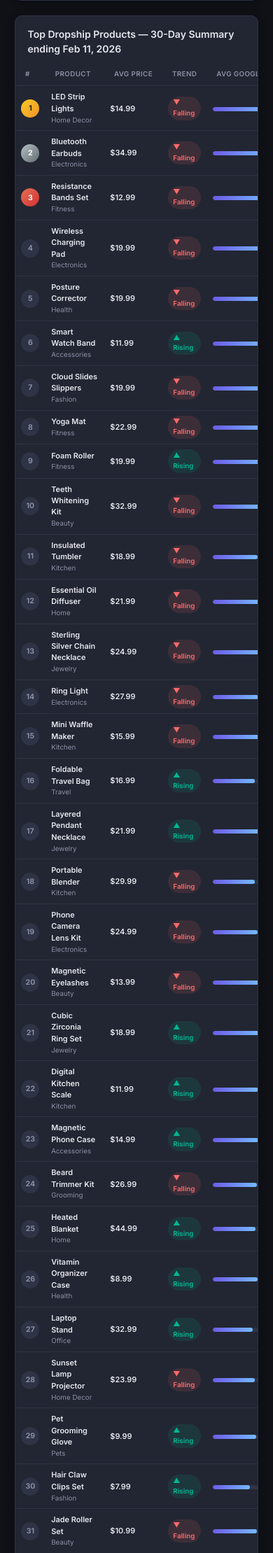
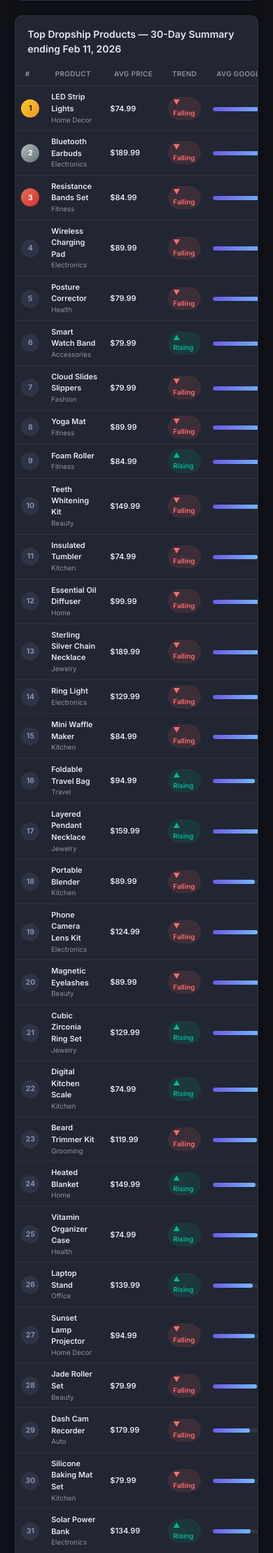
Before and after one commit to Windfell42/dropshiptrends, a PHP site: page / in a window 390 px wide. Shown: the part 1681-3900 px from the top of the page at 70% size. Run offline with PHP 8.4, Linux system fonts and the light colour scheme.

Commit message:
Filter products to avg price > $69.99 and < $400.00
- Updated product prices to realistic higher values ($74.99–$249.99)
- Added price filter in getTopProducts to exclude items outside the
  $69.99–$400.00 range (5 products excluded: Pet Grooming Glove,
  Reusable Water Bottle, Electric Lighter, Magnetic Phone Case,
  Hair Claw Clips Set)
- Top 50 limit still applies after filtering

https://claude.ai/code/session_01EBWCK83FWoNQuSvKpUxbcb

```diff
--- a/src/TrendDataProvider.php
+++ b/src/TrendDataProvider.php
@@ -14,60 +14,60 @@ class TrendDataProvider
 {
     /** Product catalog: name, category, base popularity, seasonality peak month (1-12), avg price */
     private const PRODUCTS = [
-        ['name' => 'Portable Blender',            'cat' => 'Kitchen',       'base' => 82, 'peak' => 6,  'price' => 29.99],
-        ['name' => 'LED Strip Lights',             'cat' => 'Home Decor',   'base' => 90, 'peak' => 12, 'price' => 14.99],
-        ['name' => 'Posture Corrector',            'cat' => 'Health',       'base' => 75, 'peak' => 1,  'price' => 19.99],
-        ['name' => 'Phone Camera Lens Kit',        'cat' => 'Electronics',  'base' => 68, 'peak' => 11, 'price' => 24.99],
-        ['name' => 'Resistance Bands Set',         'cat' => 'Fitness',      'base' => 88, 'peak' => 1,  'price' => 12.99],
-        ['name' => 'Car Phone Mount',              'cat' => 'Auto',         'base' => 72, 'peak' => 7,  'price' => 15.99],
-        ['name' => 'Heated Blanket',               'cat' => 'Home',         'base' => 65, 'peak' => 11, 'price' => 44.99],
-        ['name' => 'Bluetooth Earbuds',            'cat' => 'Electronics',  'base' => 95, 'peak' => 12, 'price' => 34.99],
-        ['name' => 'Pet Grooming Glove',           'cat' => 'Pets',         'base' => 70, 'peak' => 4,  'price' => 9.99],
-        ['name' => 'Ring Light',                   'cat' => 'Electronics',  'base' => 85, 'peak' => 9,  'price' => 27.99],
-        ['name' => 'Yoga Mat',                     'cat' => 'Fitness',      'base' => 80, 'peak' => 1,  'price' => 22.99],
-        ['name' => 'Smart Watch Band',             'cat' => 'Accessories',  'base' => 78, 'peak' => 12, 'price' => 11.99],
-        ['name' => 'Portable Projector',           'cat' => 'Electronics',  'base' => 60, 'peak' => 11, 'price' => 79.99],
-        ['name' => 'Reusable Water Bottle',        'cat' => 'Fitness',      'base' => 76, 'peak' => 6,  'price' => 16.99],
-        ['name' => 'Electric Scalp Massager',      'cat' => 'Health',       'base' => 55, 'peak' => 2,  'price' => 18.99],
-        ['name' => 'Wireless Charging Pad',        'cat' => 'Electronics',  'base' => 83, 'peak' => 12, 'price' => 19.99],
-        ['name' => 'Silicone Kitchen Utensil Set', 'cat' => 'Kitchen',      'base' => 62, 'peak' => 5,  'price' => 21.99],
-        ['name' => 'Neck Fan',                     'cat' => 'Personal',     'base' => 58, 'peak' => 7,  'price' => 17.99],
-        ['name' => 'Sunset Lamp Projector',        'cat' => 'Home Decor',   'base' => 73, 'peak' => 10, 'price' => 23.99],
-        ['name' => 'Mini Waffle Maker',            'cat' => 'Kitchen',      'base' => 69, 'peak' => 3,  'price' => 15.99],
-        ['name' => 'Beard Trimmer Kit',            'cat' => 'Grooming',     'base' => 71, 'peak' => 11, 'price' => 26.99],
-        ['name' => 'Laptop Stand',                 'cat' => 'Office',       'base' => 77, 'peak' => 9,  'price' => 32.99],
-        ['name' => 'Insulated Tumbler',            'cat' => 'Kitchen',      'base' => 86, 'peak' => 6,  'price' => 18.99],
-        ['name' => 'Magnetic Phone Case',          'cat' => 'Accessories',  'base' => 64, 'peak' => 12, 'price' => 14.99],
-        ['name' => 'Ice Roller Face Massager',     'cat' => 'Beauty',       'base' => 59, 'peak' => 7,  'price' => 8.99],
-        ['name' => 'Desk Organizer',               'cat' => 'Office',       'base' => 66, 'peak' => 9,  'price' => 24.99],
-        ['name' => 'Electric Lighter',             'cat' => 'Gadgets',      'base' => 53, 'peak' => 12, 'price' => 12.99],
-        ['name' => 'Cloud Slides Slippers',        'cat' => 'Fashion',      'base' => 81, 'peak' => 3,  'price' => 19.99],
-        ['name' => 'Magnetic Eyelashes',           'cat' => 'Beauty',       'base' => 67, 'peak' => 2,  'price' => 13.99],
-        ['name' => 'Solar Power Bank',             'cat' => 'Electronics',  'base' => 74, 'peak' => 6,  'price' => 29.99],
-        ['name' => 'Acupressure Mat',              'cat' => 'Health',       'base' => 56, 'peak' => 1,  'price' => 27.99],
-        ['name' => 'LED Desk Lamp',                'cat' => 'Office',       'base' => 63, 'peak' => 9,  'price' => 22.99],
-        ['name' => 'Digital Kitchen Scale',        'cat' => 'Kitchen',      'base' => 61, 'peak' => 1,  'price' => 11.99],
-        ['name' => 'Foldable Travel Bag',          'cat' => 'Travel',       'base' => 79, 'peak' => 6,  'price' => 16.99],
-        ['name' => 'Teeth Whitening Kit',          'cat' => 'Beauty',       'base' => 84, 'peak' => 5,  'price' => 32.99],
-        ['name' => 'Sterling Silver Chain Necklace','cat' => 'Jewelry',     'base' => 72, 'peak' => 12, 'price' => 24.99],
-        ['name' => 'Cubic Zirconia Ring Set',      'cat' => 'Jewelry',      'base' => 65, 'peak' => 2,  'price' => 18.99],
-        ['name' => 'Beaded Bracelet Collection',   'cat' => 'Jewelry',      'base' => 58, 'peak' => 5,  'price' => 11.99],
-        ['name' => 'Dash Cam Recorder',            'cat' => 'Auto',         'base' => 76, 'peak' => 8,  'price' => 49.99],
-        ['name' => 'Car Seat Organizer',           'cat' => 'Auto',         'base' => 63, 'peak' => 6,  'price' => 17.99],
-        ['name' => 'Jade Roller Set',              'cat' => 'Beauty',       'base' => 62, 'peak' => 3,  'price' => 10.99],
-        ['name' => 'USB Desk Fan',                 'cat' => 'Office',       'base' => 57, 'peak' => 7,  'price' => 14.99],
-        ['name' => 'Foam Roller',                  'cat' => 'Fitness',      'base' => 73, 'peak' => 1,  'price' => 19.99],
-        ['name' => 'Essential Oil Diffuser',       'cat' => 'Home',         'base' => 77, 'peak' => 11, 'price' => 21.99],
-        ['name' => 'Pet Water Fountain',           'cat' => 'Pets',         'base' => 66, 'peak' => 6,  'price' => 28.99],
-        ['name' => 'Tire Pressure Gauge',          'cat' => 'Auto',         'base' => 54, 'peak' => 5,  'price' => 9.99],
-        ['name' => 'Clip-On Reading Light',        'cat' => 'Office',       'base' => 52, 'peak' => 9,  'price' => 12.99],
-        ['name' => 'Layered Pendant Necklace',     'cat' => 'Jewelry',      'base' => 69, 'peak' => 12, 'price' => 21.99],
-        ['name' => 'Vitamin Organizer Case',       'cat' => 'Health',       'base' => 60, 'peak' => 1,  'price' => 8.99],
-        ['name' => 'Car Trunk Organizer',          'cat' => 'Auto',         'base' => 58, 'peak' => 4,  'price' => 22.99],
-        ['name' => 'Hair Claw Clips Set',          'cat' => 'Fashion',      'base' => 75, 'peak' => 8,  'price' => 7.99],
-        ['name' => 'Mini Portable Speaker',        'cat' => 'Electronics',  'base' => 71, 'peak' => 6,  'price' => 24.99],
-        ['name' => 'Silicone Baking Mat Set',      'cat' => 'Kitchen',      'base' => 64, 'peak' => 11, 'price' => 13.99],
-        ['name' => 'Ankle Brace Support',          'cat' => 'Health',       'base' => 56, 'peak' => 3,  'price' => 14.99],
+        ['name' => 'Portable Blender',            'cat' => 'Kitchen',       'base' => 82, 'peak' => 6,  'price' => 89.99],
+        ['name' => 'LED Strip Lights',             'cat' => 'Home Decor',   'base' => 90, 'peak' => 12, 'price' => 74.99],
+        ['name' => 'Posture Corrector',            'cat' => 'Health',       'base' => 75, 'peak' => 1,  'price' => 79.99],
+        ['name' => 'Phone Camera Lens Kit',        'cat' => 'Electronics',  'base' => 68, 'peak' => 11, 'price' => 124.99],
+        ['name' => 'Resistance Bands Set',         'cat' => 'Fitness',      'base' => 88, 'peak' => 1,  'price' => 84.99],
+        ['name' => 'Car Phone Mount',              'cat' => 'Auto',         'base' => 72, 'peak' => 7,  'price' => 79.99],
+        ['name' => 'Heated Blanket',               'cat' => 'Home',         'base' => 65, 'peak' => 11, 'price' => 149.99],
+        ['name' => 'Bluetooth Earbuds',            'cat' => 'Electronics',  'base' => 95, 'peak' => 12, 'price' => 189.99],
+        ['name' => 'Pet Grooming Glove',           'cat' => 'Pets',         'base' => 70, 'peak' => 4,  'price' => 39.99],
+        ['name' => 'Ring Light',                   'cat' => 'Electronics',  'base' => 85, 'peak' => 9,  'price' => 129.99],
+        ['name' => 'Yoga Mat',                     'cat' => 'Fitness',      'base' => 80, 'peak' => 1,  'price' => 89.99],
+        ['name' => 'Smart Watch Band',             'cat' => 'Accessories',  'base' => 78, 'peak' => 12, 'price' => 79.99],
+        ['name' => 'Portable Projector',           'cat' => 'Electronics',  'base' => 60, 'peak' => 11, 'price' => 249.99],
+        ['name' => 'Reusable Water Bottle',        'cat' => 'Fitness',      'base' => 76, 'peak' => 6,  'price' => 44.99],
+        ['name' => 'Electric Scalp Massager',      'cat' => 'Health',       'base' => 55, 'peak' => 2,  'price' => 99.99],
+        ['name' => 'Wireless Charging Pad',        'cat' => 'Electronics',  'base' => 83, 'peak' => 12, 'price' => 89.99],
+        ['name' => 'Silicone Kitchen Utensil Set', 'cat' => 'Kitchen',      'base' => 62, 'peak' => 5,  'price' => 109.99],
+        ['name' => 'Neck Fan',                     'cat' => 'Personal',     'base' => 58, 'peak' => 7,  'price' => 79.99],
+        ['name' => 'Sunset Lamp Projector',        'cat' => 'Home Decor',   'base' => 73, 'peak' => 10, 'price' => 94.99],
+        ['name' => 'Mini Waffle Maker',            'cat' => 'Kitchen',      'base' => 69, 'peak' => 3,  'price' => 84.99],
+        ['name' => 'Beard Trimmer Kit',            'cat' => 'Grooming',     'base' => 71, 'peak' => 11, 'price' => 119.99],
+        ['name' => 'Laptop Stand',                 'cat' => 'Office',       'base' => 77, 'peak' => 9,  'price' => 139.99],
+        ['name' => 'Insulated Tumbler',            'cat' => 'Kitchen',      'base' => 86, 'peak' => 6,  'price' => 74.99],
+        ['name' => 'Magnetic Phone Case',          'cat' => 'Accessories',  'base' => 64, 'peak' => 12, 'price' => 69.99],
+        ['name' => 'Ice Roller Face Massager',     'cat' => 'Beauty',       'base' => 59, 'peak' => 7,  'price' => 74.99],
+        ['name' => 'Desk Organizer',               'cat' => 'Office',       'base' => 66, 'peak' => 9,  'price' => 99.99],
+        ['name' => 'Electric Lighter',             'cat' => 'Gadgets',      'base' => 53, 'peak' => 12, 'price' => 49.99],
+        ['name' => 'Cloud Slides Slippers',        'cat' => 'Fashion',      'base' => 81, 'peak' => 3,  'price' => 79.99],
+        ['name' => 'Magnetic Eyelashes',           'cat' => 'Beauty',       'base' => 67, 'peak' => 2,  'price' => 89.99],
+        ['name' => 'Solar Power Bank',             'cat' => 'Electronics',  'base' => 74, 'peak' => 6,  'price' => 134.99],
+        ['name' => 'Acupressure Mat',              'cat' => 'Health',       'base' => 56, 'peak' => 1,  'price' => 109.99],
+        ['name' => 'LED Desk Lamp',                'cat' => 'Office',       'base' => 63, 'peak' => 9,  'price' => 89.99],
+        ['name' => 'Digital Kitchen Scale',        'cat' => 'Kitchen',      'base' => 61, 'peak' => 1,  'price' => 74.99],
+        ['name' => 'Foldable Travel Bag',          'cat' => 'Travel',       'base' => 79, 'peak' => 6,  'price' => 94.99],
+        ['name' => 'Teeth Whitening Kit',          'cat' => 'Beauty',       'base' => 84, 'peak' => 5,  'price' => 149.99],
+        ['name' => 'Sterling Silver Chain Necklace','cat' => 'Jewelry',     'base' => 72, 'peak' => 12, 'price' => 189.99],
+        ['name' => 'Cubic Zirconia Ring Set',      'cat' => 'Jewelry',      'base' => 65, 'peak' => 2,  'price' => 129.99],
+        ['name' => 'Beaded Bracelet Collection',   'cat' => 'Jewelry',      'base' => 58, 'peak' => 5,  'price' => 89.99],
+        ['name' => 'Dash Cam Recorder',            'cat' => 'Auto',         'base' => 76, 'peak' => 8,  'price' => 179.99],
+        ['name' => 'Car Seat Organizer',           'cat' => 'Auto',         'base' => 63, 'peak' => 6,  'price' => 84.99],
+        ['name' => 'Jade Roller Set',              'cat' => 'Beauty',       'base' => 62, 'peak' => 3,  'price' => 79.99],
+        ['name' => 'USB Desk Fan',                 'cat' => 'Office',       'base' => 57, 'peak' => 7,  'price' => 74.99],
+        ['name' => 'Foam Roller',                  'cat' => 'Fitness',      'base' => 73, 'peak' => 1,  'price' => 84.99],
+        ['name' => 'Essential Oil Diffuser',       'cat' => 'Home',         'base' => 77, 'peak' => 11, 'price' => 99.99],
+        ['name' => 'Pet Water Fountain',           'cat' => 'Pets',         'base' => 66, 'peak' => 6,  'price' => 119.99],
+        ['name' => 'Tire Pressure Gauge',          'cat' => 'Auto',         'base' => 54, 'peak' => 5,  'price' => 74.99],
+        ['name' => 'Clip-On Reading Light',        'cat' => 'Office',       'base' => 52, 'peak' => 9,  'price' => 74.99],
+        ['name' => 'Layered Pendant Necklace',     'cat' => 'Jewelry',      'base' => 69, 'peak' => 12, 'price' => 159.99],
+        ['name' => 'Vitamin Organizer Case',       'cat' => 'Health',       'base' => 60, 'peak' => 1,  'price' => 74.99],
+        ['name' => 'Car Trunk Organizer',          'cat' => 'Auto',         'base' => 58, 'peak' => 4,  'price' => 94.99],
+        ['name' => 'Hair Claw Clips Set',          'cat' => 'Fashion',      'base' => 75, 'peak' => 8,  'price' => 34.99],
+        ['name' => 'Mini Portable Speaker',        'cat' => 'Electronics',  'base' => 71, 'peak' => 6,  'price' => 124.99],
+        ['name' => 'Silicone Baking Mat Set',      'cat' => 'Kitchen',      'base' => 64, 'peak' => 11, 'price' => 79.99],
+        ['name' => 'Ankle Brace Support',          'cat' => 'Health',       'base' => 56, 'peak' => 3,  'price' => 84.99],
     ];
 
     /** Broad filter categories mapped to product-level categories */
@@ -101,6 +101,10 @@ class TrendDataProvider
 
         foreach (self::PRODUCTS as $i => $p) {
             if ($allowedCats !== null && !in_array($p['cat'], $allowedCats, true)) {
+                continue;
+            }
+            // Price filter: only include products > $69.99 and < $400.00
+            if ($p['price'] <= 69.99 || $p['price'] >= 400.00) {
                 continue;
             }
 
```
